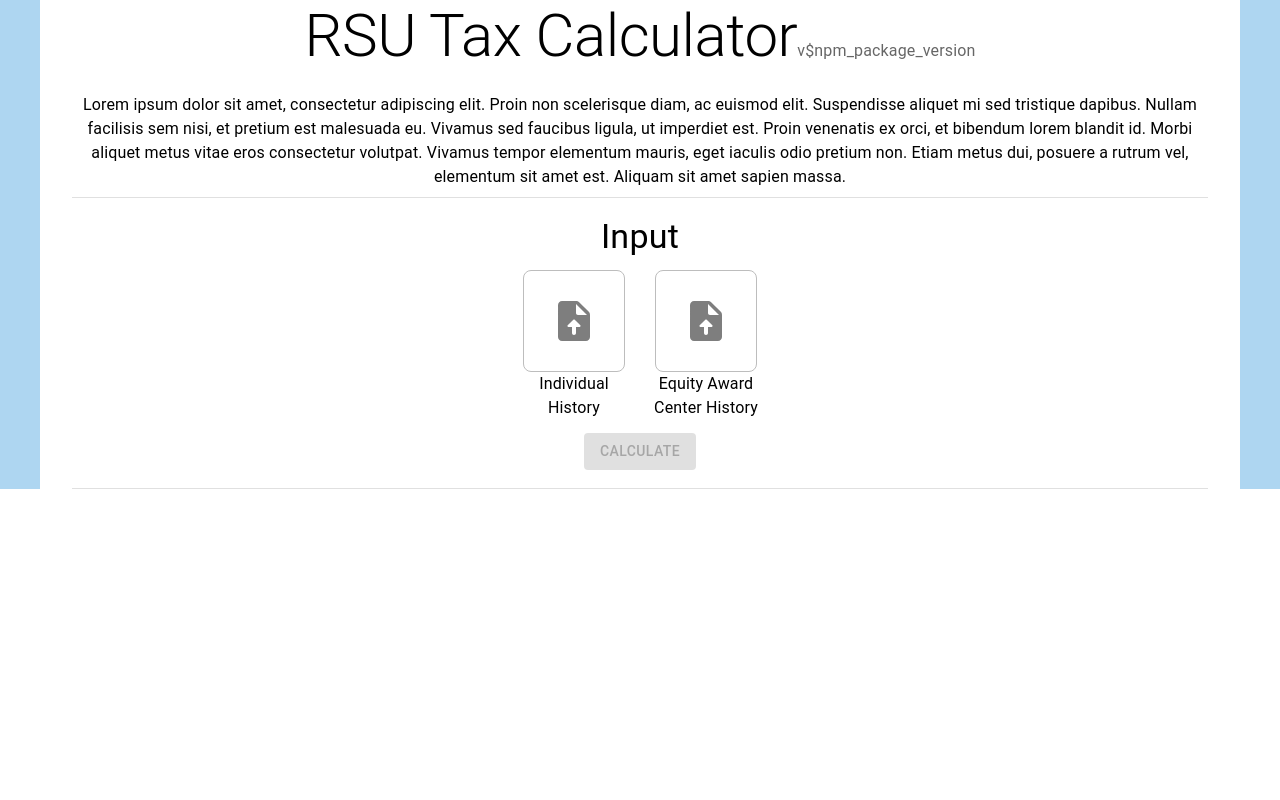
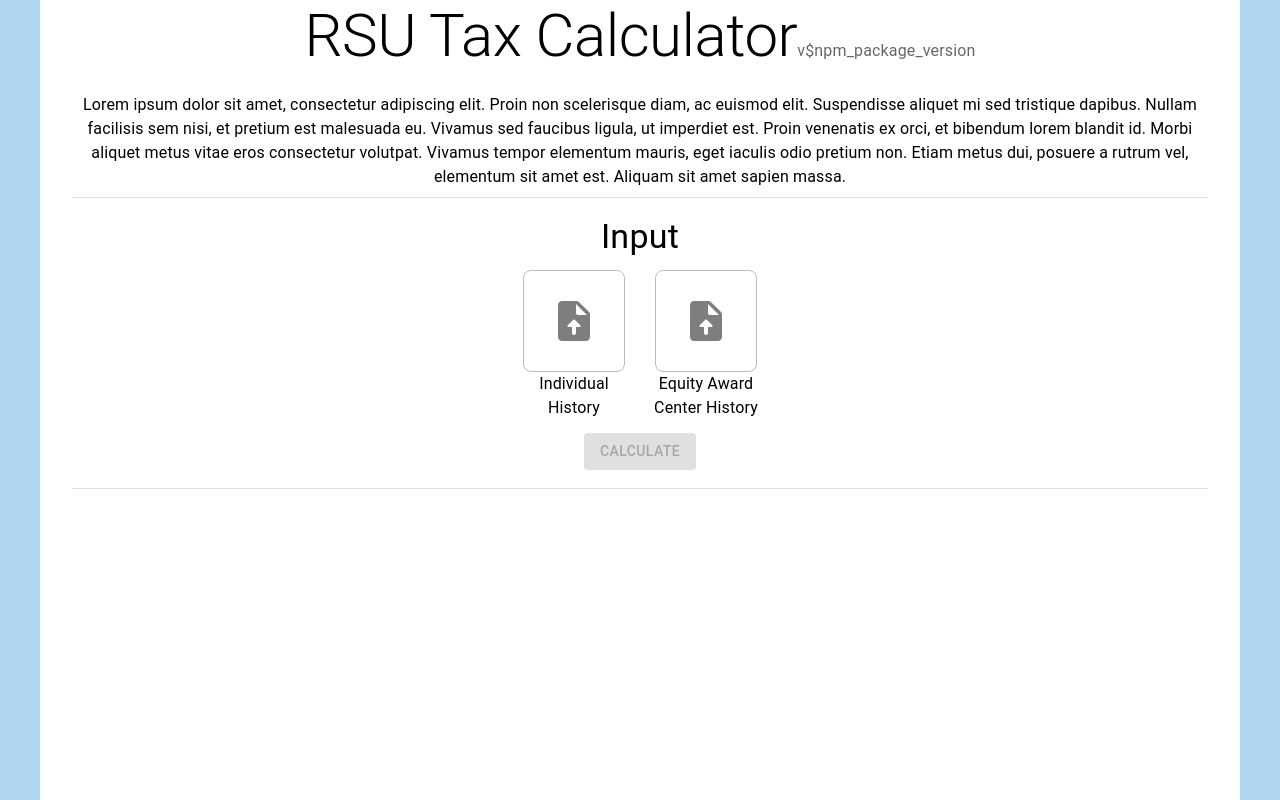
Before and after one commit to hanzki/rsu-tax-calculator, a React (Create React App) app: page / in a window 1280 px wide. Built offline with nearby package versions, Linux system fonts and the light colour scheme; no server answers.

Commit message:
Made container to fill whole viewport

```diff
--- a/src/App.tsx
+++ b/src/App.tsx
@@ -29,7 +29,7 @@ function App() {
   return (
     <ThemeProvider theme={theme}>
       <div className="App" style={{background: '#AED6F1'}}>
-        <Container maxWidth="lg" sx={{bgcolor: 'background.default'}}>
+        <Container maxWidth="lg" sx={{bgcolor: 'background.default', minHeight: '100vh'}}>
           <Typography textAlign={'center'} variant={'h2'} gutterBottom>RSU Tax Calculator
             <Typography component='span' sx={{color: 'text.secondary'}}>v{process.env.REACT_APP_VERSION}</Typography>
           </Typography>
```
